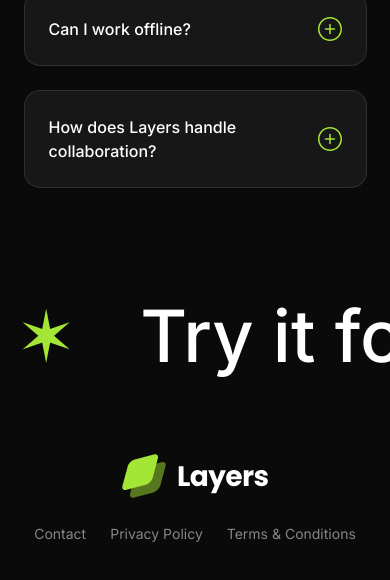
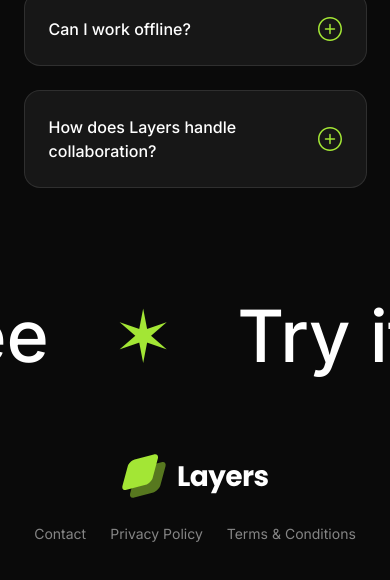
Before and after one commit to bhaumik-dev/layers-project, a Next.js app: page / in a window 390 px wide. Shown: the part 6940-7520 px from the top of the page. Built offline with nearby package versions, Linux system fonts and the light colour scheme.

Commit message:
Layers Project Completed.

```diff
--- a/src/app/layout.tsx
+++ b/src/app/layout.tsx
@@ -22,7 +22,7 @@ export default function RootLayout({
     return (
         <html lang="en">
             <body
-                className={`${inter.variable} font-sans antialiased bg-neutral-950 text-white sm:text-blue-500 md:text-green-500 lg:text-red-500 pb-[10000px]`}
+                className={`${inter.variable} font-sans antialiased bg-neutral-950 text-white sm:text-blue-500 md:text-green-500 lg:text-red-500 pb-[20px]`}
             >
                 {children}
             </body>
--- a/src/sections/CallToAction.tsx
+++ b/src/sections/CallToAction.tsx
@@ -1,17 +1,49 @@
+"use client";
+import { AnimationPlaybackControls, motion, useAnimate } from "framer-motion";
+import { useEffect, useRef, useState } from "react";
+
 export default function CallToAction() {
+    const [isHovered, setIsHovered] = useState(false);
+    const animation = useRef<AnimationPlaybackControls>();
+    const [scope, animate] = useAnimate();
+
+    useEffect(() => {
+        animation.current = animate(
+            scope.current,
+            { x: "-50%" },
+            { duration: 40, ease: "linear", repeat: Infinity }
+        );
+    }, []);
+
+    useEffect(() => {
+        if (animation.current) {
+            if (isHovered) {
+                animation.current.speed = 0.5;
+            } else {
+                animation.current.speed = 1;
+            }
+        }
+    }, [isHovered]);
     return (
         <section>
             <div className="overflow-x-clip p-4 flex">
-                <div className="flex flex-none gap-16 text-7xl font-medium md:text-8xl">
+                <motion.div
+                    ref={scope}
+                    className="flex flex-none gap-16 pr-16 text-7xl font-medium md:text-8xl group cursor-pointer"
+                    onMouseEnter={() => setIsHovered(true)}
+                    onMouseLeave={() => setIsHovered(false)}
+                >
                     {Array.from({ length: 10 }).map((_, i) => (
                         <div key={i} className="flex items-center gap-16">
                             <span className="text-lime-400 text-7xl">
                                 &#10038;
                             </span>
-                            <span className="text-white">Try it for free</span>
+                            <span className="text-white group-hover:text-lime-400">
+                                Try it for free
+                            </span>
                         </div>
                     ))}
-                </div>
+                </motion.div>
             </div>
         </section>
     );
```
